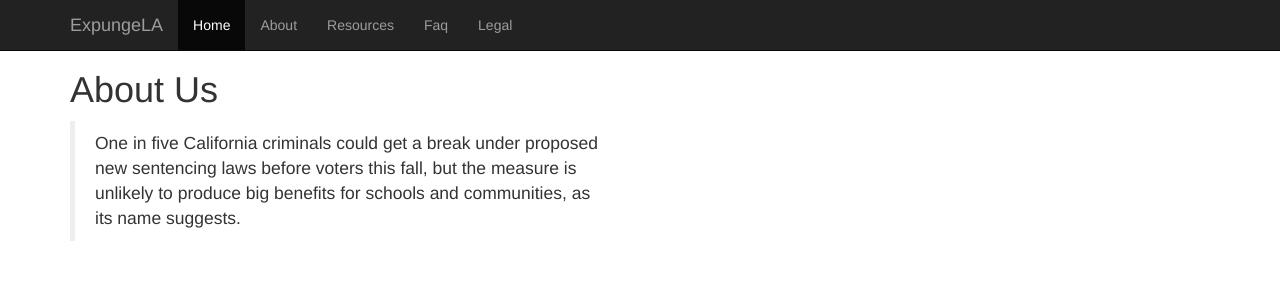
After one commit to itsmemattchung/hackla2015prop47, a Django app: page /about/ in a window 1280 px wide. The commit adds this page. Shown: the top 300 px of the page. Run offline with Django 3.2, Linux system fonts and the light colour scheme; parts of the project's set-up code (start-up, migrations or seed data) failed here and were passed over; some libraries are stand-ins or nearby versions.

Commit message:
Added images and about page

```diff
--- /dev/null
+++ b/prop47/site/static/site/css/main.css
@@ -0,0 +1,3 @@
+body {
+  font-family: 'Open Sans', sans-serif;
+}
--- /dev/null
+++ b/prop47/site/templates/about.html
@@ -0,0 +1,18 @@
+{% extends 'base.html' %}
+{% block content %}
+<h1>About Us</h1>
+  <div class="row">
+    <div class="col-lg-8 col-md-8 col-sm-8">
+    </div>
+    <div class="col-lg-4 col-md-4 col-sm-4">
+    </div>
+  </div>
+  <div class="row">
+    <div class="col-lg-6 col-md-6 col-sm-6">
+      <blockquote>
+        <p>One in five California criminals could get a break under proposed new sentencing laws before voters this fall, but the measure is unlikely to produce big benefits for schools and communities, as its name suggests.</p>
+      </blockquote>
+    </div>
+    <div class="col-lg-6 col-md-6 col-sm-6">
+    </div>
+{% endblock %}
--- a/prop47/site/templates/base.html
+++ b/prop47/site/templates/base.html
@@ -10,6 +10,8 @@
 
     <title>Expunge LA</title>
     {% load staticfiles %}
+    <link href='http://fonts.googleapis.com/css?family=Open+Sans' rel='stylesheet' type='text/css'>
+    <link href="stylesheet" type="text/css" href="{% static 'site/css/main.css' %}">
     <link rel="stylesheet" type="text/css" href="{% static 'site/css/vendor/bootstrap.min.css' %}">
     <style type="text/css">
       body{
@@ -32,6 +34,7 @@
         <div id="navbar" class="collapse navbar-collapse">
           <ul class="nav navbar-nav">
             <li class="active"><a href="/">Home</a></li>
+            <li><a href="/about/">About</a></li>
             <li><a href="/resources/">Resources</a></li>
             <li><a href="/faq/">Faq</a></li>
             <li><a href="/legal/">Legal</a></li>
--- a/prop47/urls.py
+++ b/prop47/urls.py
@@ -20,6 +20,7 @@ import views
 
 urlpatterns = [
     url(r'^admin/', include(admin.site.urls)),
+    url(r'^about/', TemplateView.as_view(template_name="about.html")),
     url(r'^faq/', TemplateView.as_view(template_name="faq.html")),
     url(r'^legal/', TemplateView.as_view(template_name="legal.html")),
     url(r'^step/(?P<step>[\w-]+)$', views.get_step_view, name="legal-step"),
```
Also changed, not shown: prop47/site/static/site/images/courthouses.jpg (added), prop47/site/static/site/images/prop47workflow.png (added).
